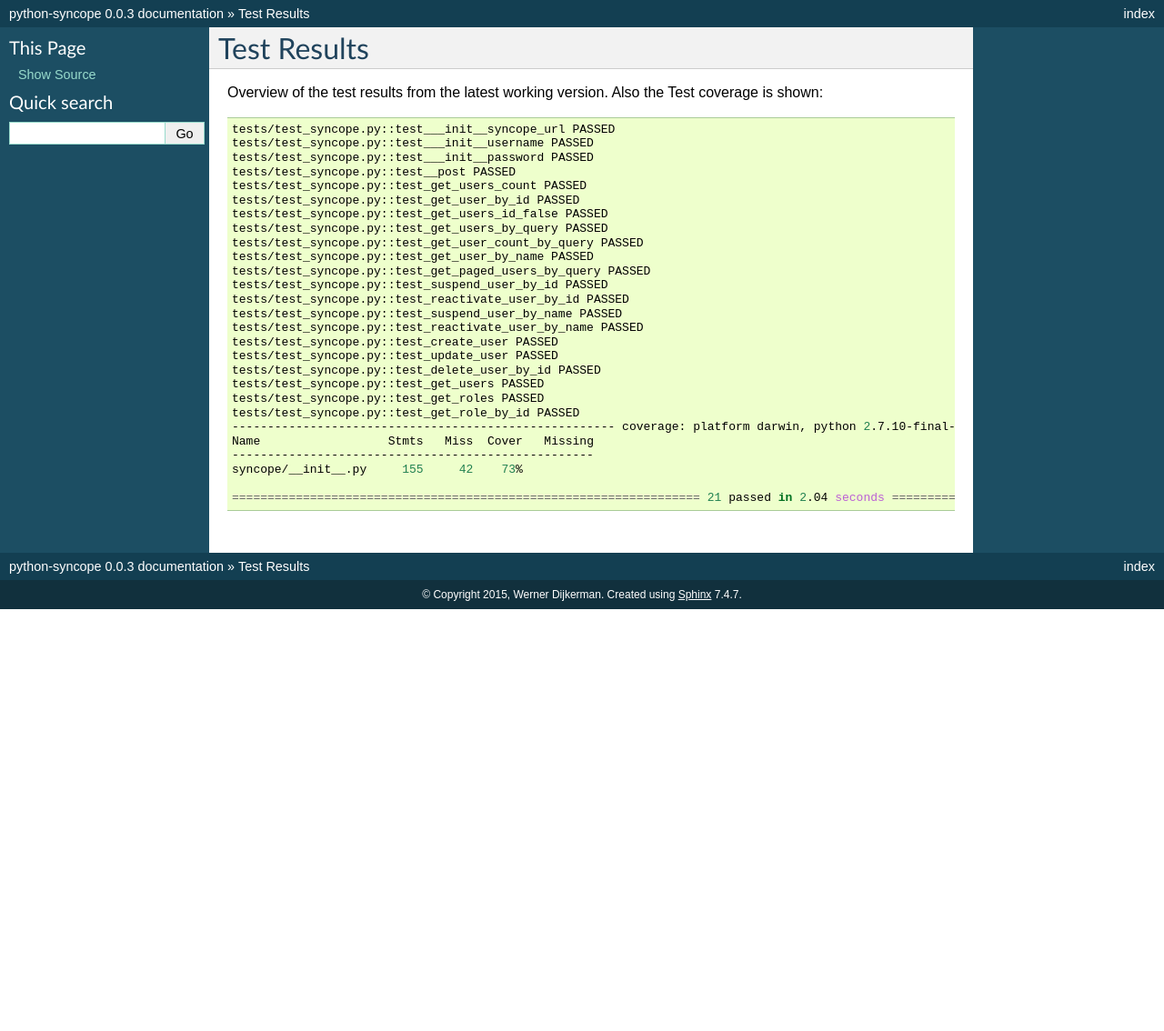
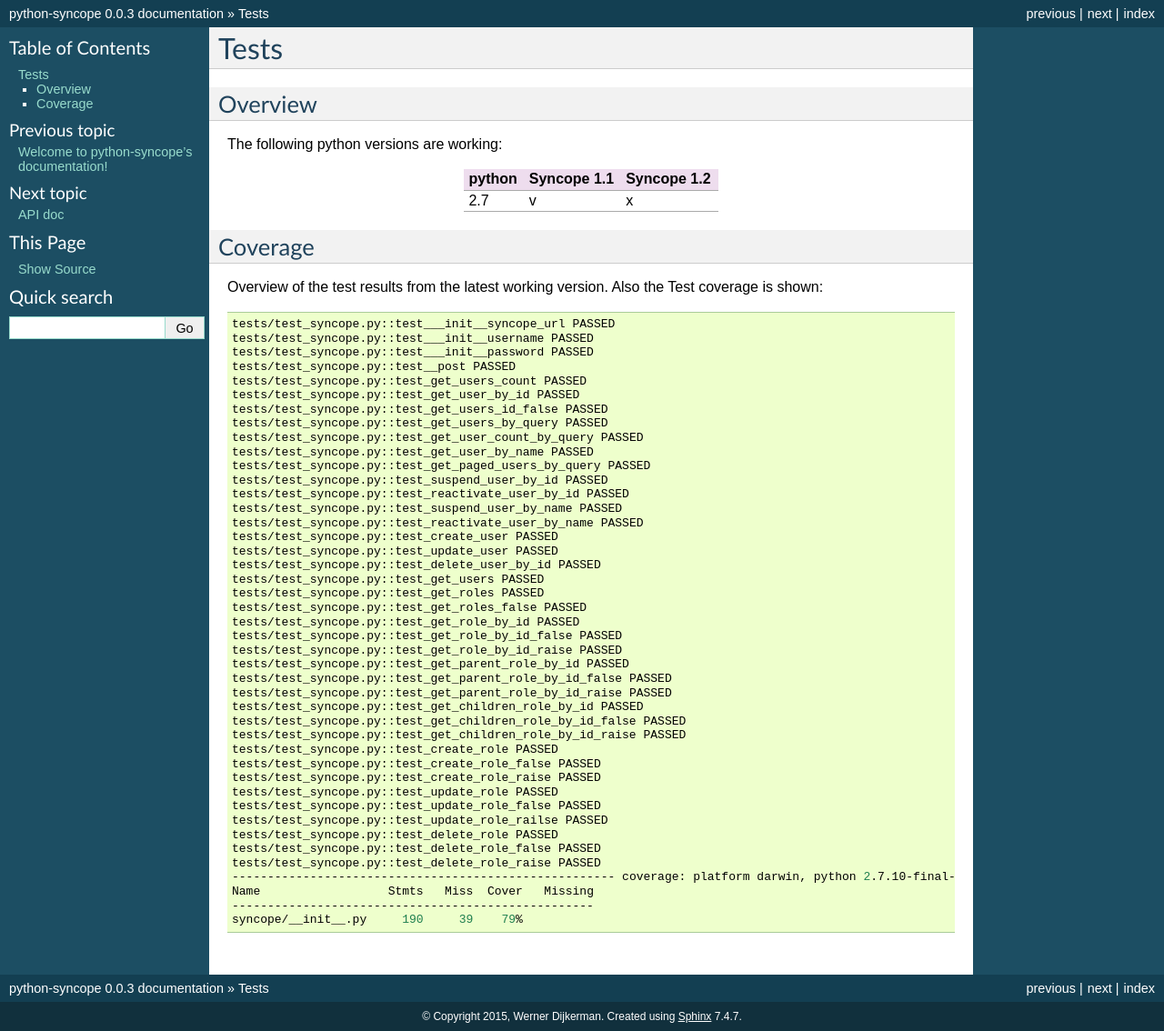
Before and after one commit to dj-wasabi/python-syncope, a Sphinx documentation site: the page built from docs/test_results.rst, in a window 1280 px wide. Shown: the whole page at 91% size. Built offline with Sphinx 7.4.7, drawn with Linux system fonts in a browser that asks for light colours; before the commit the page ends 900 px from its top, so only the background shows below that.

Commit message:
Updated documentation

```diff
--- /dev/null
+++ b/docs/api_doc.rst
@@ -0,0 +1,9 @@
+API doc
+=======
+
+Overview of the python-syncope api functions that can be used on your script(s).
+
+.. automodule:: syncope
+
+.. autoclass:: Syncope
+    :members:
--- a/docs/conf.py
+++ b/docs/conf.py
@@ -31,10 +31,12 @@
 # ones.
 extensions = [
     'sphinx.ext.autodoc',
+    'sphinx.ext.autosummary',
 ]
 
 # Add any paths that contain templates here, relative to this directory.
 templates_path = ['_templates']
+autosummary_generate = True
 
 # The suffix(es) of source filenames.
 # You can specify multiple suffix as a list of string:
--- a/docs/test_results.rst
+++ b/docs/test_results.rst
@@ -1,5 +1,22 @@
-Test Results
-============
+Tests
+=====
+
+Overview
+--------
+
+The following python versions are working:
+
++--------+-------------+-------------+
+| python | Syncope 1.1 | Syncope 1.2 |
++========+=============+=============+
+|  2.7   |     v       |      x      |
++--------+-------------+-------------+
+
+
+
+
+Coverage
+--------
 
 Overview of the test results from the latest working version. Also the Test coverage is shown:
 
@@ -25,10 +42,26 @@ Overview of the test results from the latest working version. Also the Test cove
     tests/test_syncope.py::test_delete_user_by_id PASSED
     tests/test_syncope.py::test_get_users PASSED
     tests/test_syncope.py::test_get_roles PASSED
+    tests/test_syncope.py::test_get_roles_false PASSED
     tests/test_syncope.py::test_get_role_by_id PASSED
+    tests/test_syncope.py::test_get_role_by_id_false PASSED
+    tests/test_syncope.py::test_get_role_by_id_raise PASSED
+    tests/test_syncope.py::test_get_parent_role_by_id PASSED
+    tests/test_syncope.py::test_get_parent_role_by_id_false PASSED
+    tests/test_syncope.py::test_get_parent_role_by_id_raise PASSED
+    tests/test_syncope.py::test_get_children_role_by_id PASSED
+    tests/test_syncope.py::test_get_children_role_by_id_false PASSED
+    tests/test_syncope.py::test_get_children_role_by_id_raise PASSED
+    tests/test_syncope.py::test_create_role PASSED
+    tests/test_syncope.py::test_create_role_false PASSED
+    tests/test_syncope.py::test_create_role_raise PASSED
+    tests/test_syncope.py::test_update_role PASSED
+    tests/test_syncope.py::test_update_role_false PASSED
+    tests/test_syncope.py::test_update_role_railse PASSED
+    tests/test_syncope.py::test_delete_role PASSED
+    tests/test_syncope.py::test_delete_role_false PASSED
+    tests/test_syncope.py::test_delete_role_raise PASSED
     ------------------------------------------------------ coverage: platform darwin, python 2.7.10-final-0 -------------------------------------------------------
     Name                  Stmts   Miss  Cover   Missing
     ---------------------------------------------------
-    syncope/__init__.py     155     42    73%
-
-    ================================================================== 21 passed in 2.04 seconds ==================================================================
+    syncope/__init__.py     190     39    79%
```
Also changed, not shown: docs/index.rst (+26 -13 lines), 1 other file.
